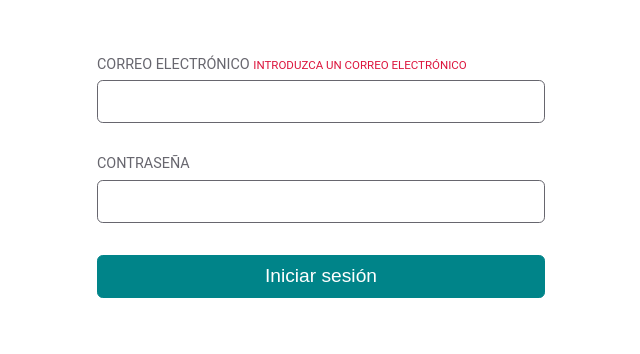
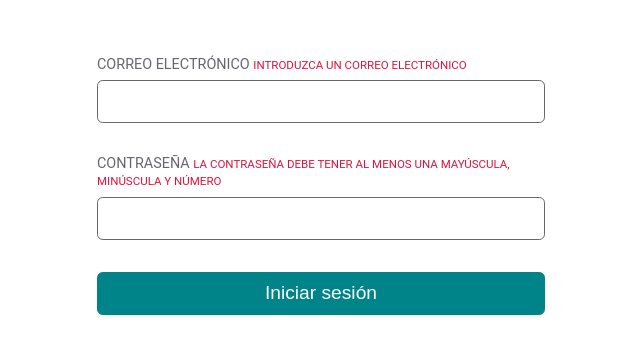
Before and after one commit to pedrocore73/practica02_04, an Angular app: page / in a window 1280 px wide. Shown: the top 354 px of the page, without its empty margins (319-959 px from the left). Built offline with nearby package versions, Linux system fonts and the light colour scheme.

Commit message:
passw validation

```diff
--- a/src/app/login/login.component.html
+++ b/src/app/login/login.component.html
@@ -16,7 +16,12 @@
     </div>
     <div class="fila">
         <div class="col-100">
-            <label for="password">Contraseña</label>
+            <label for="password">
+                Contraseña
+                <span class="invalid" *ngIf="formLogin.controls.password.invalid">
+                    La contraseña debe tener al menos una mayúscula, minúscula y número
+                </span>
+            </label>
             <input type="password" id="password" formControlName="password">
         </div>
     </div>
--- a/src/app/login/login.component.ts
+++ b/src/app/login/login.component.ts
@@ -21,7 +21,7 @@ export class LoginComponent implements OnInit {
   ngOnInit() {
     this.formLogin = this.ff.group({
       email: ['', [Validators.required, Validators.pattern('[a-z0-9._%+-]+@[a-z0-9.-]+\.[a-z]{2,3}$')]],
-      password: ['']
+      password: ['', [Validators.required, Validators.pattern(/^(?=.*\d)(?=.*[a-z])(?=.*[A-Z])(?!.*\s).*$/)]]
     })
     console.log(this.formLogin.get('email'));
   }
```
